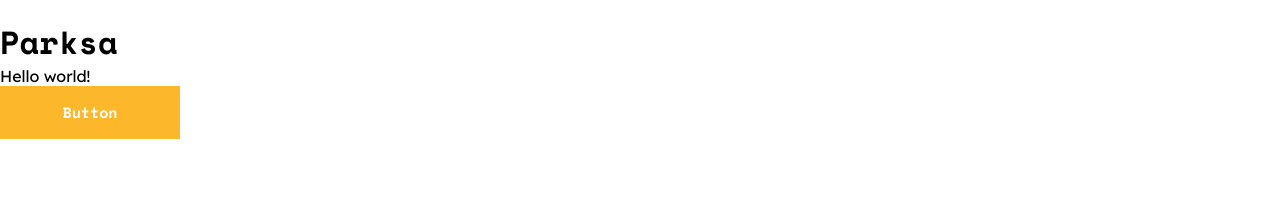
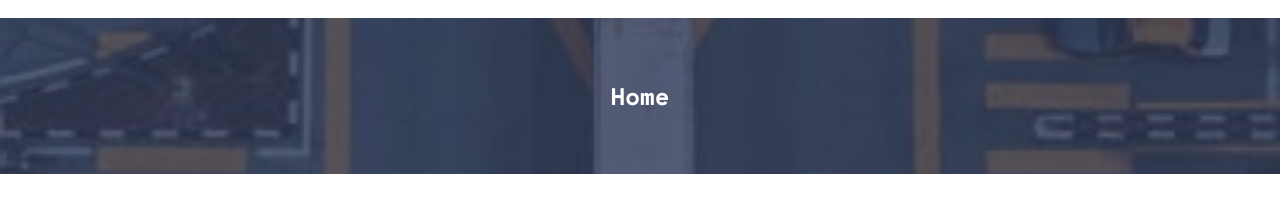
Before and after one commit to longani974/scooter-sharing-challenge, a Gatsby site: page / in a window 1280 px wide. Shown: the part 78-290 px from the top of the page. Built offline with nearby package versions, Linux system fonts and the light colour scheme; Gatsby itself is replaced by a stand-in of ours.

Commit message:
add: hero and gatsby-background-image

```diff
--- a/gatsby-config.js
+++ b/gatsby-config.js
@@ -14,7 +14,15 @@ module.exports = {
     {
       resolve: `gatsby-source-filesystem`,
       options: {
-        path: `${__dirname}/src/assets/images/`,
+        name: `images`,
+        path: `${__dirname}/src/assets`,
+      },
+    },
+    {
+      resolve: `gatsby-source-filesystem`,
+      options: {
+        name: `pages`,
+        path: `${__dirname}/src/pages`,
       },
     },
     {
--- a/package.json
+++ b/package.json
@@ -17,6 +17,7 @@
     "@fontsource/lexend-deca": "^4.1.0",
     "@fontsource/space-mono": "^4.1.0",
     "gatsby": "^2.31.1",
+    "gatsby-background-image": "^1.4.0",
     "gatsby-image": "^2.10.0",
     "gatsby-plugin-layout": "^1.9.0",
     "gatsby-plugin-sharp": "^2.13.4",
--- /dev/null
+++ b/src/components/Header/header.js
@@ -0,0 +1,46 @@
+import React from "react"
+import Button from "../ui/button"
+
+import BackgroundImage from "gatsby-background-image"
+import { graphql, useStaticQuery } from "gatsby"
+
+import * as styles from "./header.module.css"
+
+const Header = props => {
+  const data = useStaticQuery(
+    graphql`
+      query {
+        image: file(relativePath: { eq: "images/about-hero-mobile.jpg" }) {
+          childImageSharp {
+            fluid {
+              ...GatsbyImageSharpFluid_withWebp
+            }
+          }
+        }
+      }
+    `
+  )
+
+  const imageData = data.image.childImageSharp.fluid
+
+  let content
+  if (props.withContent) {
+    content = (
+      <>
+        <h1>{props.title}</h1>
+        <div>{props.content}</div>
+      </>
+    )
+  } else {
+    content = <h1>{props.title}</h1>
+  }
+  return (
+    <BackgroundImage Tag="section" className={styles.backImg} fluid={imageData}>
+      <header className={styles.header} style={{ "--spacingAround": "60px 0" }}>
+        {content}
+      </header>
+    </BackgroundImage>
+  )
+}
+
+export default Header
--- /dev/null
+++ b/src/components/Header/header.module.css
@@ -0,0 +1,17 @@
+.header {
+  width: 100vw;
+  /* background: tomato; */
+  text-align: center;
+}
+
+.header h1 {
+  padding: var(--spacingAround);
+  color: #fff;
+}
+
+.backImg {
+  width: 100%;
+  background-position: bottom center;
+  background-repeat: repeat-y;
+  background-size: cover;
+}
--- a/src/components/layout/layout.css
+++ b/src/components/layout/layout.css
@@ -31,7 +31,7 @@ h6 {
   font-family: "Space Mono";
 }
 
-header {
+.sectionNav {
   position: relative;
   background: var(--White);
   width: 100vw;
@@ -73,7 +73,7 @@ header {
     width: 100%;
   }
 
-  header {
+  .sectionNav {
     justify-content: space-between;
     gap: 58.18px;
   }
--- a/src/components/navigation/nav/navMobile.module.css
+++ b/src/components/navigation/nav/navMobile.module.css
@@ -5,6 +5,7 @@
   bottom: 0;
   background-color: var(--overScreenNavMobile);
   transition: right 0.3s;
+  z-index: 1000;
 }
 
 .navWrapper {
--- a/src/components/navigation/navigation.js
+++ b/src/components/navigation/navigation.js
@@ -12,13 +12,13 @@ const Navigation = () => {
 
   return (
     <>
-      <header>
+      <section className="sectionNav">
         <Burger openHandler={openHandler} open={open}></Burger>
         <Logo openHandler={openHandler} open={open} />{" "}
         <span className="navTablet">
           <Nav openHandler={openHandler} open={open}></Nav>
         </span>
-      </header>
+      </section>
       <span className="navMobile">
         <Nav openHandler={openHandler} open={open}></Nav>
       </span>
--- a/src/pages/index.js
+++ b/src/pages/index.js
@@ -1,14 +1,11 @@
 import React from "react"
-import Button from "../components/ui/button"
+import Header from "../components/Header/header"
 
 export default function Home() {
+  const title = "Home"
   return (
     <>
-      <h1>Parksa</h1>
-      <div>Hello world!</div>
-      <Button to="/about/" action={() => console.log("boom")}>
-        Button
-      </Button>
+      <Header title={title} />
     </>
   )
 }
```
Also changed, not shown: src/pages/about.js (+7 -1 lines), src/pages/careers.js (+7 -1 lines), src/pages/location.js (+7 -1 lines), 1 other file.
